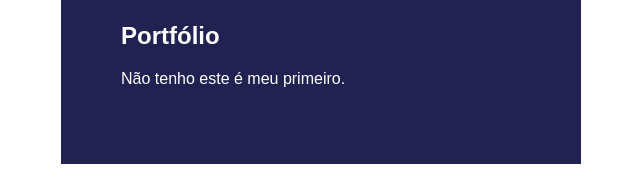
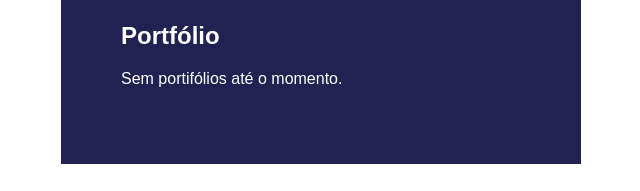
Before and after one commit to karolbkg/ATIVIDADE-HTML, a plain HTML site: page index.html in a window 1280 px wide. Shown: the part 1223-1414 px from the top of the page, 319-959 px from the left. Drawn offline with Linux system fonts and the light colour scheme.

Commit message:
Update index.html

```diff
--- a/index.html
+++ b/index.html
@@ -110,7 +110,7 @@ footer a {
 
   <section id="portfolio" class="content">
     <h2>Portfólio</h2>
-    <p>Não tenho este é meu primeiro.</p>
+    <p>Sem portifólios até o momento.</p>
   </section>
 
   <section id="Redes Sociais" class="content">
```
